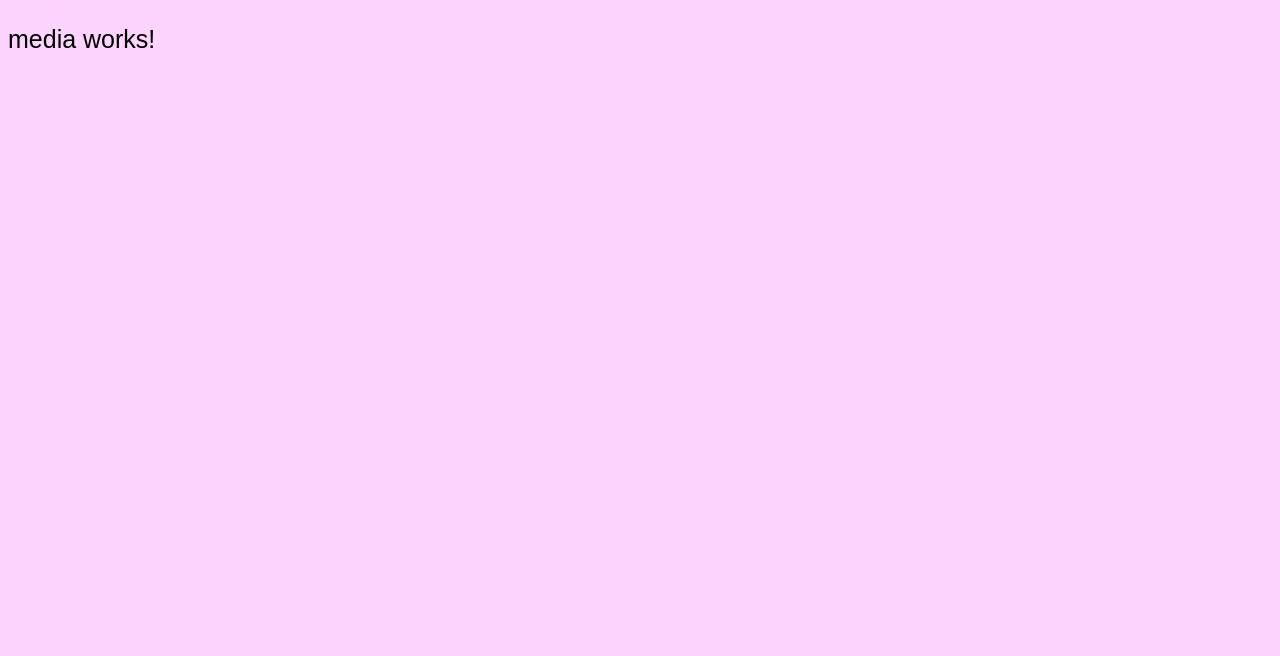
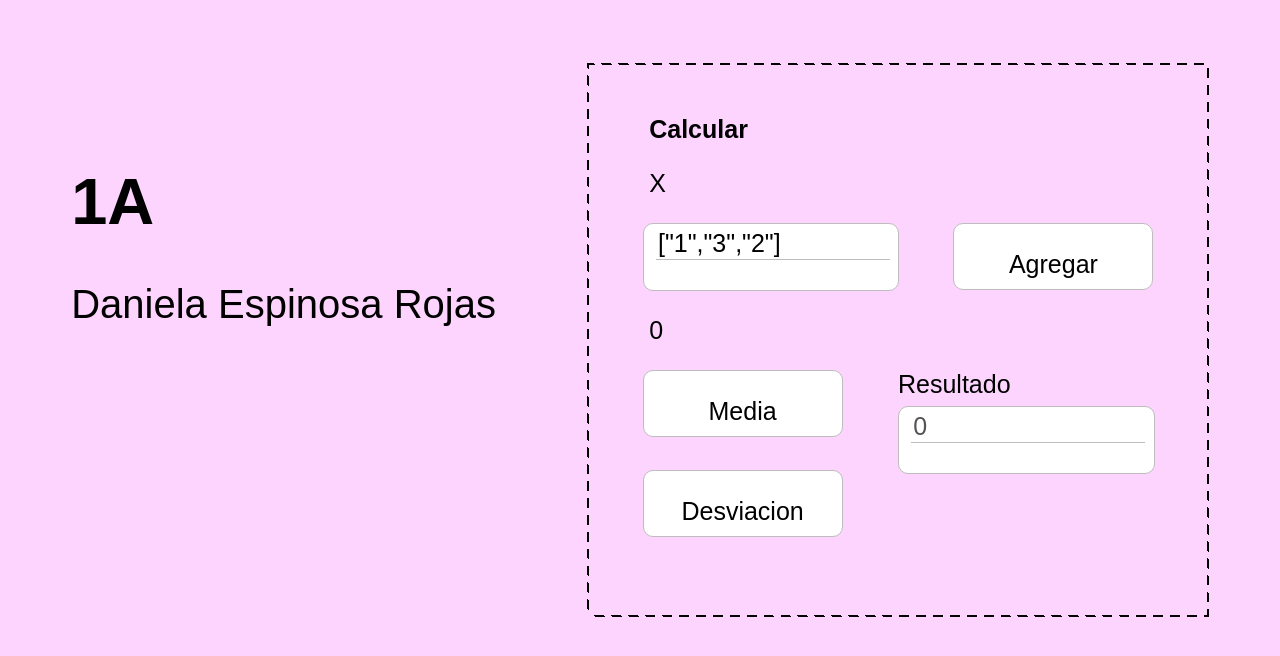
Before and after one commit to DanielaaER/testing-mat, an Angular app: page /a1 in a window 1280 px wide. Shown: the top 656 px of the page. Built offline with nearby package versions, Linux system fonts and the light colour scheme; no server answers.

Commit message:
add a1 front #30

```diff
--- a/src/app/media/media.component.html
+++ b/src/app/media/media.component.html
@@ -1 +1,56 @@
-<p>media works!</p>
+<div class="container">
+  <div class="row">
+    <div class="title">
+      <h1>1A</h1>
+      <h2>Daniela Espinosa Rojas</h2>
+    </div>
+    <div class="operation">
+      <h3><strong>Calcular</strong></h3>
+      <h3>X</h3>
+
+      <div class="row-option">
+        <div class="opciones">
+          <input
+            id="x"
+            [(ngModel)]="x"
+            type="text"
+            class="menu"
+            placeholder="X"
+          />
+        </div>
+        <Button class="send-button agregar-button" (click)="agregar()"
+          ><p>Agregar</p></Button
+        >
+      </div>
+
+      <h3 class="x">{{ myx }}</h3>
+
+      <div class="row-option">
+        <div class="text-button">
+          <Button class="send-button media-button" (click)="media()"
+            ><p>Media</p></Button
+          >
+
+          <br />
+
+          <Button class="send-button desviacion-button" (click)="desviacion()"
+            ><p>Desviacion</p></Button
+          >
+        </div>
+        <div class="text-button">
+          <h4>Resultado</h4>
+          <div class="resultados">
+            <input
+              id="result"
+              [(ngModel)]="result"
+              type="text"
+              class="menu"
+              placeholder="result"
+              [disabled]="true"
+            />
+          </div>
+        </div>
+      </div>
+    </div>
+  </div>
+</div>
--- a/src/app/media/media.component.ts
+++ b/src/app/media/media.component.ts
@@ -4,24 +4,84 @@ import { MediasService } from '../services/medias.service';
 @Component({
   selector: 'app-media',
   templateUrl: './media.component.html',
-  styleUrls: ['./media.component.css']
 })
 export class MediaComponent implements OnInit {
   devHoursAverage = 0;
   proxySizeAverage = 0;
+  constructor(private MediasService: MediasService) {}
 
-  constructor(private MediasService: MediasService) { }
   calcularMedia(data: number[]): number {
+    if (!data) {
+      return 0;
+    }
     return data.reduce((acc, val) => acc + val, 0) / data.length;
+  }
+  proxySizeStdDev: number = 0;
+  devHoursStdDev: number = 0;
+
+  calcularDesviacionEstandar(data: number[], mean: number): number {
+    const squaredDifferences = data.map((val) => Math.pow(val - mean, 2));
+    const meanOfSquaredDifferences = this.calcularMedia(squaredDifferences);
+    const stdDev = Math.sqrt(meanOfSquaredDifferences);
+    return stdDev;
+  }
+
+  calculateProxySizeStandardDeviation() {
+    this.MediasService.getProxySize().subscribe((data) => {
+      const mean = this.calcularMedia(data);
+      this.proxySizeStdDev = this.calcularDesviacionEstandar(data, mean);
+    });
+  }
+
+  calculateDevHoursStandardDeviation() {
+    this.MediasService.getDevHours().subscribe((data) => {
+      const mean = this.calcularMedia(data);
+      this.devHoursStdDev = this.calcularDesviacionEstandar(data, mean);
+    });
   }
 
   ngOnInit(): void {
-    this.MediasService.getDevHours().subscribe(data => {
+    this.MediasService.getDevHours().subscribe((data) => {
       this.devHoursAverage = this.calcularMedia(data);
     });
 
-    this.MediasService.getProxySize().subscribe(data => {
+    this.MediasService.getProxySize().subscribe((data) => {
       this.proxySizeAverage = this.calcularMedia(data);
     });
+
+    this.calculateProxySizeStandardDeviation();
+    this.calculateDevHoursStandardDeviation();
+  }
+
+  x: string = '["1","3","2"]';
+  myx: string[] = ['0'];
+  result: number = 0;
+  agregar() {
+    const numbers = JSON.parse(this.x);
+    const isValidArray =
+      Array.isArray(numbers) && numbers.every((num) => !isNaN(Number(num)));
+
+    if (isValidArray) {
+      this.myx = numbers;
+    } else {
+      this.myx = ['ingresa un array con numeros'];
+    }
+  }
+
+  media() {
+    const numbers = this.myx.map(Number);
+
+    console.log(numbers);
+    const mean = this.calcularMedia(numbers);
+    console.log(mean);
+    this.result = mean;
+  }
+
+  desviacion() {
+    const numbers = this.myx.map(Number);
+    console.log(numbers);
+    const mean = this.calcularMedia(numbers);
+    const result = this.calcularDesviacionEstandar(numbers, mean);
+    this.result = result;
   }
 }
--- a/src/app/stddev/stddev.component.html
+++ /dev/null
@@ -1 +0,0 @@
-<p>stddev works!</p>
--- a/src/app/stddev/stddev.component.ts
+++ /dev/null
@@ -1,41 +0,0 @@
-import { Component, OnInit } from '@angular/core';
-import { MediasService } from '../services/medias.service';
-import { MediaComponent } from '../media/media.component';
-
-@Component({
-  selector: 'app-stddev',
-  templateUrl: './stddev.component.html',
-  styleUrls: ['./stddev.component.css']
-})
-export class StddevComponent implements OnInit {
-  proxySizeStdDev: number = 0;
-  devHoursStdDev: number = 0;
-
-  constructor(private mediasService: MediasService, private mediaCommponent: MediaComponent) {}
-
-  calcularDesviacionEstandar(data: number[], mean: number): number {
-    const squaredDifferences = data.map(val => Math.pow(val - mean, 2));
-    const meanOfSquaredDifferences = this.mediaCommponent.calcularMedia(squaredDifferences);
-    const stdDev = Math.sqrt(meanOfSquaredDifferences);
-    return stdDev;
-  }
-
-  ngOnInit() {
-    this.calculateProxySizeStandardDeviation();
-    this.calculateDevHoursStandardDeviation();
-  }
-
-  calculateProxySizeStandardDeviation() {
-    this.mediasService.getProxySize().subscribe(data => {
-      const mean = this.mediaCommponent.calcularMedia(data);
-      this.proxySizeStdDev = this.calcularDesviacionEstandar(data, mean);
-    });
-  }
-
-  calculateDevHoursStandardDeviation() {
-    this.mediasService.getDevHours().subscribe(data => {
-      const mean = this.mediaCommponent.calcularMedia(data);
-      this.devHoursStdDev = this.calcularDesviacionEstandar(data, mean);
-    });
-  }
-}
--- a/src/styles.css
+++ b/src/styles.css
@@ -22,6 +22,13 @@ h3 {
   margin-left: 35px;
 }
 
+h4 {
+    font-size: 25px;
+    background-color: transparent;
+    font-weight: lighter;
+    margin: 0;
+  }
+
 p {
   font-size: 25px;
   background-color: transparent;
@@ -41,6 +48,16 @@ p {
   flex-direction: row;
   margin-left: auto;
   margin-right: auto;
+}
+
+.row-option {
+  width: 90%;
+
+  display: flex;
+  flex-direction: row;
+  margin-left: auto;
+  margin-right: auto;
+  justify-content: space-between;
 }
 
 .title {
@@ -77,8 +94,31 @@ p {
   border: 0.96px solid #bdbdbd;
   background: #fff;
   width: 45%;
+  height: 50px;
 }
 
+.resultados {
+    display: flex;
+    padding: 3.841px 12.363px 11.522px 12.363px;
+    flex-direction: column;
+    align-items: flex-start;
+    border-radius: 10px;
+    border: 0.96px solid #bdbdbd;
+    background: #fff;
+    width: 90%;
+    height: 50px;
+  }
+.send-button {
+  width: 200px;
+  flex-direction: column;
+  align-items: center;
+  align-items: center;
+  margin-top: 0;
+  height: 67px;
+  border-radius: 10px;
+  border: 0.96px solid #bdbdbd;
+  background: #fff;
+}
 .menu {
   display: flex;
   flex-direction: column;
@@ -88,4 +128,25 @@ p {
   background-color: #fff;
   border: 0;
   border-bottom: #bdbdbd solid 1px;
+  font-size: 25px;
 }
+input {
+  display: flex;
+  flex-direction: column;
+  align-items: flex-start;
+  /* gap: 10px; */
+  width: 100%;
+  background-color: #fff;
+  border: 0;
+  border-bottom: #bdbdbd solid 1px;
+  font-size: 25px; /* Set the font size to 25px */
+  text-size-adjust: 25px;
+}
+
+.text-button {
+  display: inline-flex;
+  flex-direction: column;
+  align-items: flex-start;
+  gap: 7.682px;
+  width: 100%;
+}
```
Also changed, not shown: src/app/app.module.ts (+5 -11 lines), src/app/media/media.component.css (deleted), src/app/stddev/stddev.component.css (deleted), 2 other files (tests, documents, lock files or other folders).
